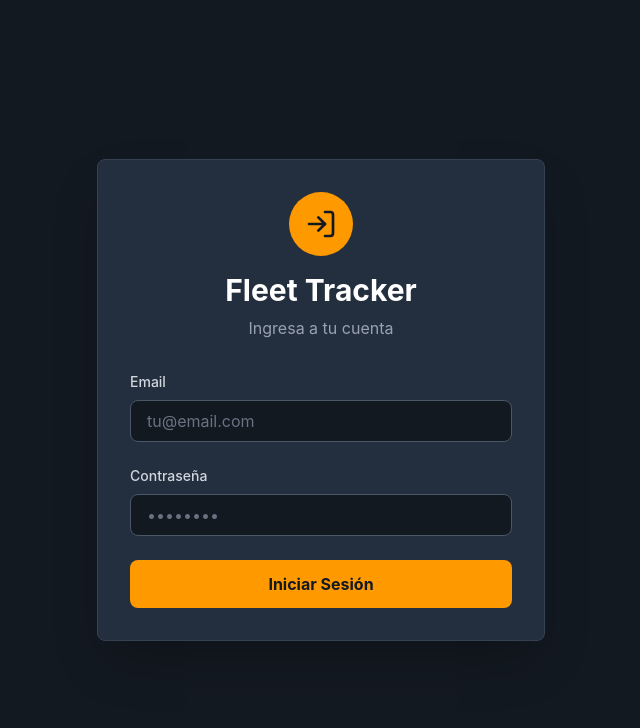
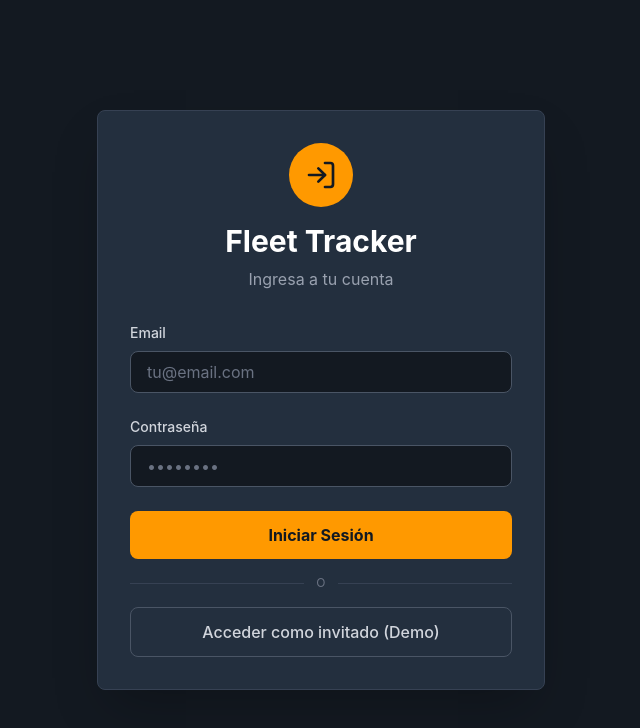
Before and after one commit to alfredo0607/gps-vehicle-tracking-system, a React (Vite) app in the folder frontend/: page /login in a window 1280 px wide. Shown: the top 728 px of the page, without its empty margins (319-959 px from the left). Built offline with nearby package versions, Linux system fonts and the light colour scheme; no server answers.

Commit message:
new favicon

```diff
--- a/frontend/index.html
+++ b/frontend/index.html
@@ -2,7 +2,7 @@
 <html lang="es">
   <head>
     <meta charset="UTF-8" />
-    <link rel="icon" type="image/svg+xml" href="/vite.svg" />
+    <link rel="icon" type="image/svg+xml" href="/favicon.png" />
     <meta name="viewport" content="width=device-width, initial-scale=1.0" />
     <title>Fleet Tracker Pro</title>
   </head>
--- a/frontend/src/features/auth/Login.jsx
+++ b/frontend/src/features/auth/Login.jsx
@@ -27,6 +27,10 @@ export default function Login() {
 
   const onSubmit = (data) => {
     dispatch(login(data));
+  };
+
+  const loginAsGuest = () => {
+    dispatch(login({ email: "invitado@gmail.com", password: "12345678" }));
   };
 
   return (
@@ -83,6 +87,21 @@ export default function Login() {
             {loading ? "Iniciando sesión..." : "Iniciar Sesión"}
           </button>
         </form>
+
+        <div className="mt-4">
+          <div className="relative flex items-center">
+            <div className="grow border-t border-gray-700"></div>
+            <span className="mx-3 text-xs text-gray-500 uppercase tracking-wide">o</span>
+            <div className="grow border-t border-gray-700"></div>
+          </div>
+          <button
+            onClick={loginAsGuest}
+            disabled={loading}
+            className="mt-4 w-full bg-transparent border border-gray-600 text-gray-300 py-3 rounded-lg font-medium hover:bg-brand-700 hover:border-gray-500 hover:text-white transition disabled:opacity-50 disabled:cursor-not-allowed"
+          >
+            Acceder como invitado (Demo)
+          </button>
+        </div>
       </div>
     </div>
   );
```
Also changed, not shown: frontend/public/favicon.png (added), 1 other file (tests, documents, lock files or other folders).
